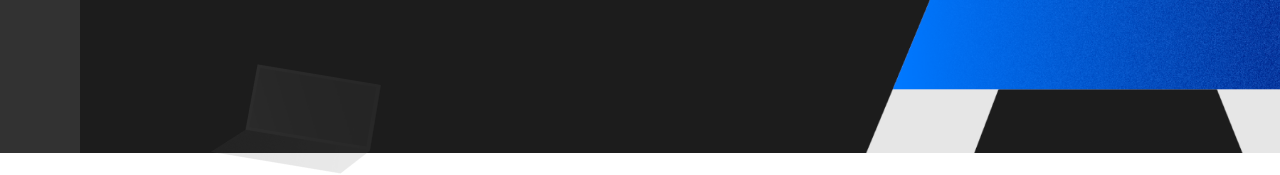
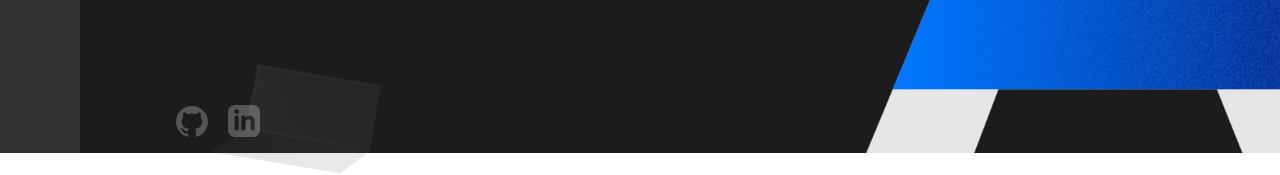
Before and after one commit to Pixele9/Personal-Portfolio, a React (Create React App) app: page / in a window 1280 px wide. Shown: the part 647-822 px from the top of the page. Built offline with nearby package versions, Linux system fonts and the light colour scheme; a web font is replaced by a local one.

Commit message:
*added* github and linkedin icons

```diff
--- a/src/Screens/HomePage.js
+++ b/src/Screens/HomePage.js
@@ -2,6 +2,8 @@
 
 import bg_decoration from '../Assets/Imgs/BG-DecorationHome.png';
 import personal_logo from '../Assets/Imgs/PersonalLogo_DarkBG.png';
+import github from '../Assets/Imgs/GitHub-Mark.svg';
+import linkedin from '../Assets/Imgs/Linkedin-Logo.svg';
 
 export default function HomePage() {
 	return(
@@ -21,6 +23,14 @@
 			</div>
 			<img src={ personal_logo } alt="personal logo decoration" className="absolute right-0 bottom-0 w-8/12 sm:w-1/2 md:w-6/12 lg:w-4/12
 			xl:h-4/12"/>
+			<div className="flex justify-center items-end bottom-0 ml-8 md:ml-10 lg:ml-20 p-4 absolute opacity-25">
+				<a href="https://github.com/Pixele9" target="_blank" rel='noopener noreferrer'>
+					<img src={github} alt="github icon" className="w-8 mt-5"/>
+				</a>
+				<a href="https://www.linkedin.com/in/andresleala/" target="_blank" rel='noopener noreferrer'>
+					<img src={linkedin} alt="LinkedIn icon" className="w-8 ml-5"/>
+				</a>
+			</div>
 		</>
 	);
 }
```
Also changed, not shown: src/Assets/Imgs/GitHub-Mark.svg (added), src/Assets/Imgs/Linkedin-Logo.svg (added).
